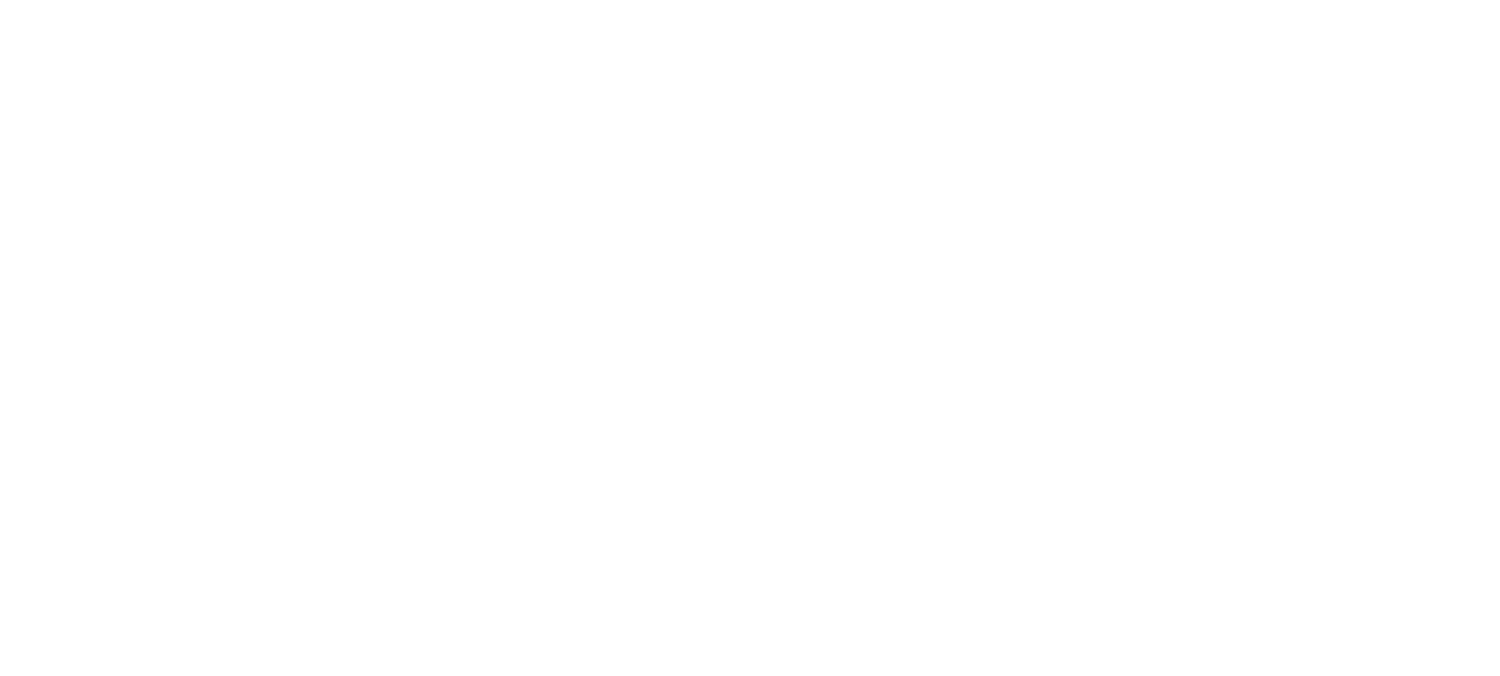
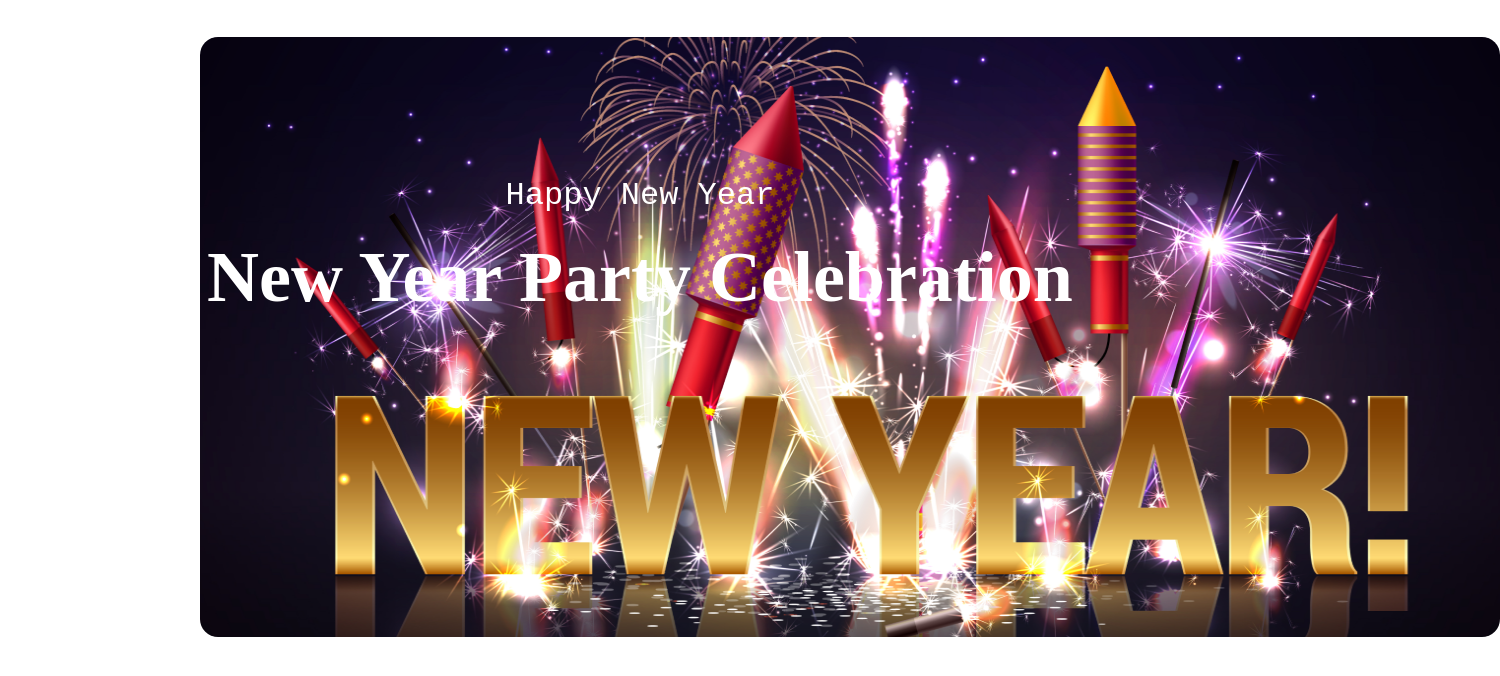
Before and after one commit to MuhammadNajib19/My-assignment-repo, a plain HTML site: page index.html in a window 1280 px wide. Shown: the whole page, 1500 px wide, since content can reach past the window. Drawn offline with Linux system fonts and the light colour scheme.

Commit message:
header area completed

```diff
--- a/index.html
+++ b/index.html
@@ -4,8 +4,19 @@
   <meta charset="UTF-8">
   <meta name="viewport" content="width=device-width, initial-scale=1.0">
   <title>Happy New Year</title>
+  <link rel="stylesheet" href="style.css">
 </head>
 <body>
+   <header>
+    <div>
+      <img src="resources/Banner Image.png" alt="">
+      <div class="nd-title">
+       <h2 class="header-title">Happy New Year</h2>
+      <p>New Year Party
+      Celebration</p>
+     </div>
 
+    </div>
+   </header>
 </body>
 </html>
--- a/style.css
+++ b/style.css
@@ -0,0 +1,33 @@
+body {
+  margin: 0;
+  padding: 0;
+}
+
+/* HEADER AREA */
+header img {
+  height: 600px;
+  width: 1300px;
+  margin: 10px 140px 130px 200px;
+  background-size: cover;
+  position: absolute;
+  border-radius: 18px;
+}
+
+
+.header-title {
+  color: #ffffff;
+  text-align: center;
+  font-size: 32px;
+  font-weight: 400;
+  position: relative;
+  top: 50px;
+  font-family: monospace;
+}
+.nd-title{
+  color: #ffffff;
+  text-align: center;
+  font-size: 72px;
+  font-weight: 900;
+  top: 100px;
+  position: relative;
+}
```
